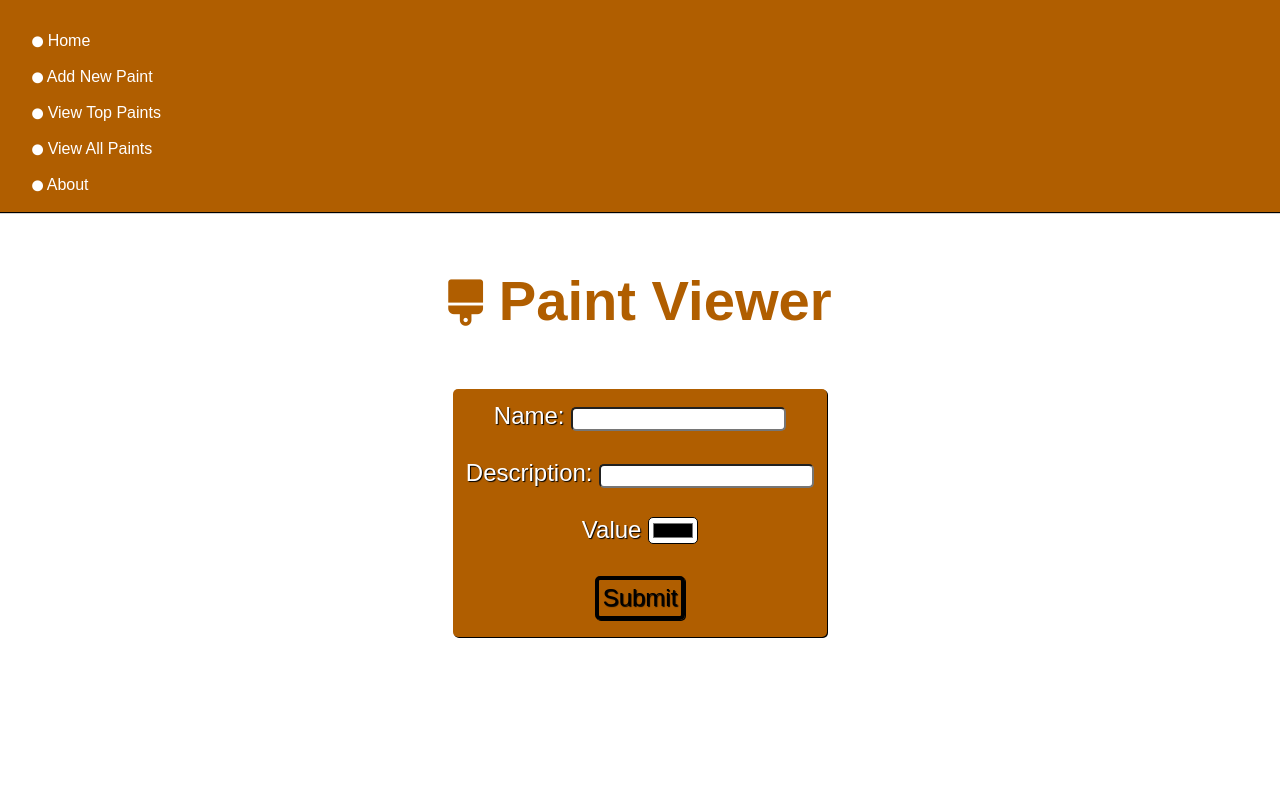
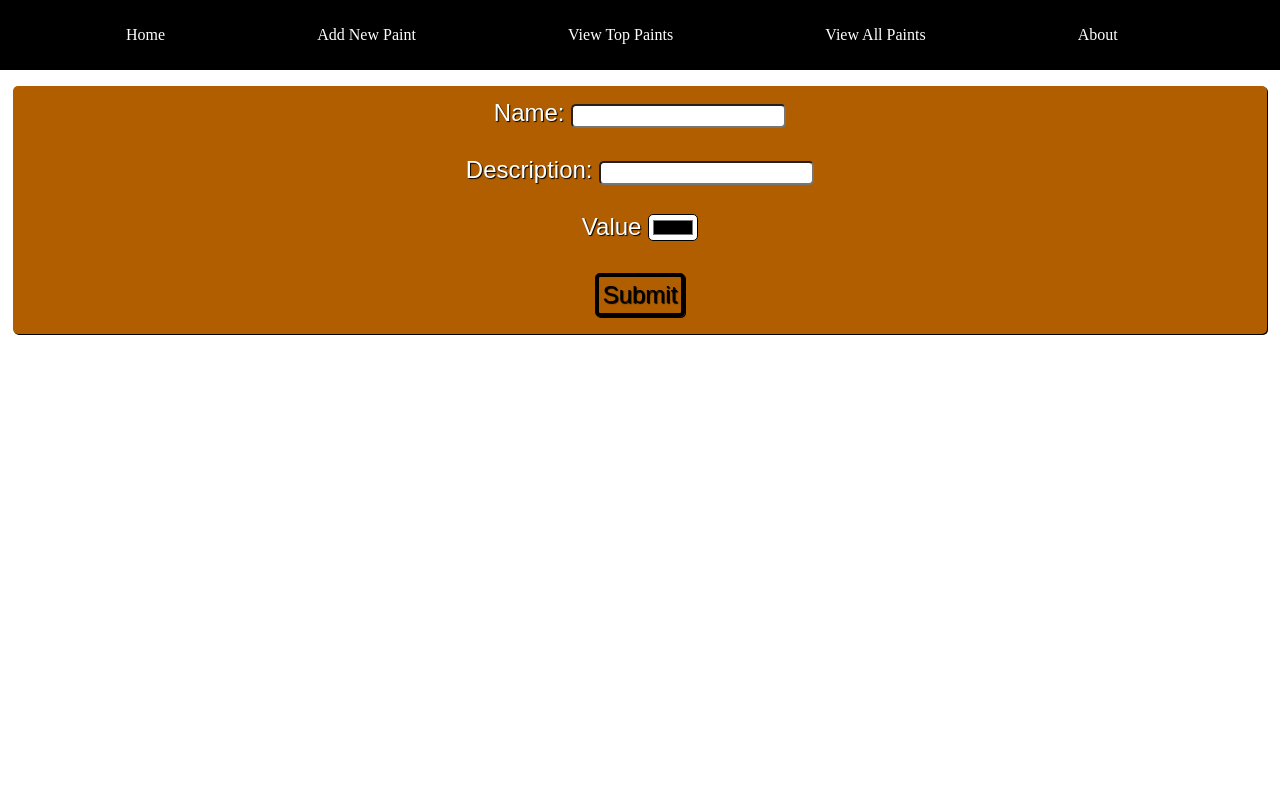
Before and after one commit to LewisBrennanGithub/paint-project, a Flask app: template templates/paints/new.html in a window 1280 px wide. Run offline with Flask 3, Linux system fonts and the light colour scheme; the template is opened without the code that fills it, so the values that code supplies are empty.

Commit message:
finished main components for now, transitioning to grid layout

```diff
--- a/static/style.css
+++ b/static/style.css
@@ -229,13 +229,13 @@
   font-size: 0.7rem;
 }
 
-.bigmainstoppaints {
+/* .bigmainstoppaints {
   flex-direction: column;
   justify-content: center;
   align-items: start;
   margin: auto;
   margin-top: 0rem;
-}
+} */
 
 .maintitle {
   text-align: center;
--- a/templates/base.html
+++ b/templates/base.html
@@ -1,39 +1,15 @@
 <!DOCTYPE html>
-<html>
+<html lang="en">
 <head>
   <title>Paints</title>
-  <link rel="stylesheet" href="{{ url_for('static', filename='style.css') }}">
-  <link rel="preconnect" href="https://fonts.googleapis.com">
-  <link rel="preconnect" href="https://fonts.gstatic.com" crossorigin>
-  <link href="https://fonts.googleapis.com/css2?family=Climate+Crisis&family=Raleway:wght@500&family=Roboto:wght@100&display=swap" rel="stylesheet">
+  <link rel="stylesheet" href="/static/style.css">
+  <link rel="stylesheet" href="https://cdnjs.cloudflare.com/ajax/libs/font-awesome/5.15.3/css/all.min.css" integrity="sha512-..." crossorigin="anonymous" />
   {{ fontawesome_html() }}
 </head>
 <body>
-  <div class="paintpagecontainer">
-    <section class="indexsidebarmain" style="background-color:{{paint.offset_value}}; color:{{paint.value}};">
-      <ul>
-        <li><a class="interiorlink" href="/" style="color:{{paint.value}}"><i class="fas fa-circle"></i> Home</a></li>
-        <br>
-        <li><a class="interiorlink" href="/paints/new" style="color:{{paint.value}}"><i class="fas fa-circle"></i> Add New Paint</a></li>
-        <br>
-        <li><a class="interiorlink" href="/paints" style="color:{{paint.value}}"><i class="fas fa-circle"></i> View Top Paints</a></li>
-        <br>
-        <li><a class="interiorlink" href="/paints/all" style="color:{{paint.value}}"><i class="fas fa-circle"></i> View All Paints</a></li>
-        <br>
-        <li><a class="interiorlink" href="/paints/about" style="color:{{paint.value}}"><i class="fas fa-circle"></i> About</a></li>
-        <br>
-      </ul>
-  </section>
-    <section class="main">
-        <section class="bigmaintoppaints">
-          <section class="maintitle" style="color:{{paint.offset_value}}">
-          <h1><span class="fas fa-brush"></span> Paint Viewer</h1>
-        </section>
-        </section>
-
-      {% block content %}
-      {% endblock %}
+    <section class="navbar">
+      {% block navbar %}{% endblock %}
     </section>
-  </div>
+    {% block content %}{% endblock %}
 </body>
 </html>
--- a/templates/paints/navbar.html
+++ b/templates/paints/navbar.html
@@ -0,0 +1,18 @@
+{% extends "base.html" %}
+
+{% block navbar %}
+<section class="navbar">
+  <ul>
+    <li><a class="link" href="/">Home</a></li>
+    <br>
+    <li><a class="link" href="/paints/new"> Add New Paint</a></li>
+    <br>
+    <li><a class="link" href="/paints">View Top Paints</a></li>
+    <br>
+    <li><a class="link" href="/paints/all">View All Paints</a></li>
+    <br>
+    <li><a class="link" href="/paints/about">About</a></li>
+    <br>
+  </ul>
+</section>
+{% endblock %}
--- a/templates/paints/new.html
+++ b/templates/paints/new.html
@@ -4,25 +4,9 @@
   <link rel="stylesheet" href="https://cdnjs.cloudflare.com/ajax/libs/font-awesome/5.15.3/css/all.min.css" integrity="sha512-..." crossorigin="anonymous" />
   {{ fontawesome_html() }}
 </head>
-<div class="indexcontainer">
-  <section class="indexsidebarmain">
-    <ul>
-      <li><a class="link" href="/"><i class="fas fa-circle"></i> Home</a></li>
-      <br>
-      <li><a class="link" href="/paints/new"><i class="fas fa-circle"></i> Add New Paint</a></li>
-      <br>
-      <li><a class="link" href="/paints"><i class="fas fa-circle"></i> View Top Paints</a></li>
-      <br>
-      <li><a class="link" href="/"><i class="fas fa-circle"></i> View All Paints</a></li>
-      <br>
-      <li><a class="link" href="/paints/about"><i class="fas fa-circle"></i> About</a></li>
-      <br>
-    </ul>
-    </section>
-    <section class="bigmains">
-  <section class="maintitle">
-    <h1><span class="fas fa-brush"></span> Paint Viewer</h1>
-  </section>
+{% extends "paints/navbar.html" %}
+
+{% block content %}
 <section class="mainpage">
   <form action="/paints/new" method="post">
   <div class="plaque" style="text-align:center; background-color:#B05E00; color:white;">
@@ -40,3 +24,4 @@
 </section>
 </section>
 </div>
+{% endblock %}
```
Also changed, not shown: templates/index.html (+9 -32 lines), templates/paints/index.html (+4 -16 lines).
